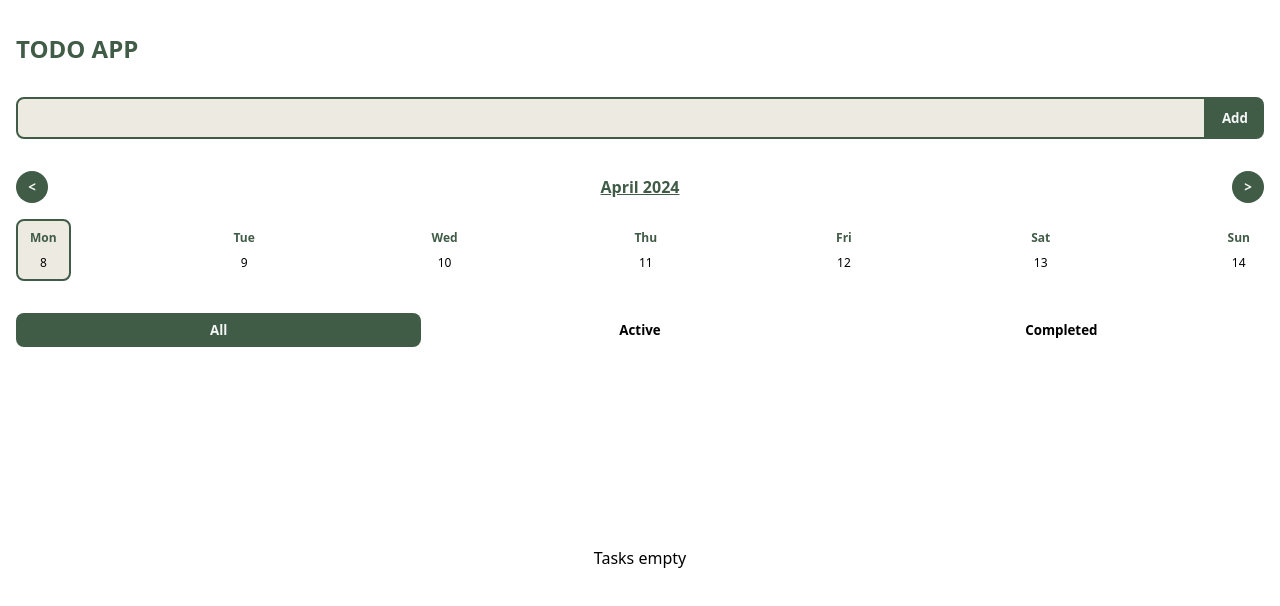
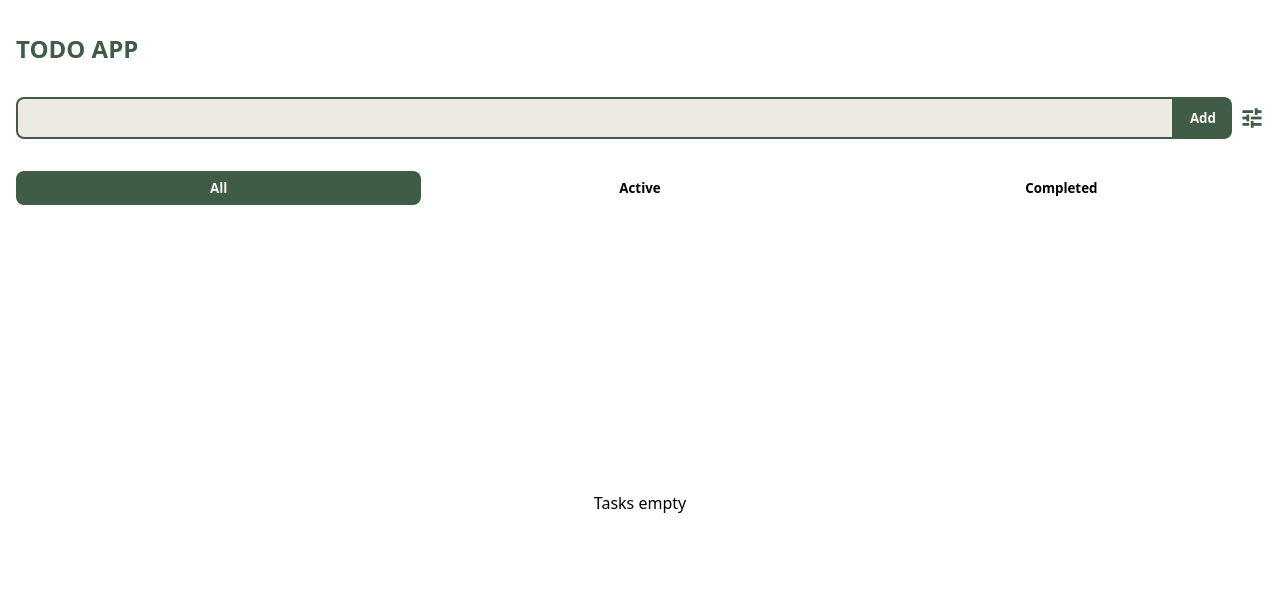
Before and after one commit to bawahirfebri/todo-app, a React (Vite) app: page / in a window 1280 px wide. Shown: the top 606 px of the page. Built offline with nearby package versions, Linux system fonts and the light colour scheme.

Commit message:
todo app. v.2.0.4

```diff
--- a/index.html
+++ b/index.html
@@ -3,6 +3,7 @@
   <head>
     <meta charset="UTF-8" />
     <!-- <link rel="icon" type="image/svg+xml" href="/vite.svg" /> -->
+    <link rel="stylesheet" href="https://fonts.googleapis.com/css2?family=Material+Symbols+Outlined:opsz,wght,FILL,GRAD@24,400,0,0" />
     <meta name="viewport" content="width=device-width, initial-scale=1.0" />
     <title>Todo App</title>
   </head>
--- a/src/App.jsx
+++ b/src/App.jsx
@@ -19,6 +19,8 @@ function App() {
   const [currentDateSelected, setCurrentDateSelected] = useState(new Date())
   const [filteredDateTasks, setFilteredDateTasks] = useState([]);
   const [isCalendarShow, setIsCalendarShow] = useState(false)
+  const [isTuneOpen, setIsTuneOpen] = useState(false);
+
 
   useEffect(() => {
     localStorage.setItem(TASKS_STORAGE_KEY, JSON.stringify(tasks));
@@ -96,6 +98,10 @@ function App() {
     setIsCalendarShow(prevState => !prevState)
   }
 
+  const handleToggleTune = () => {
+    setIsTuneOpen(prevState => !prevState)
+  }
+
   let filteredTasks = filteredDateTasks;
   if (filter === "active") {
     filteredTasks = filteredDateTasks.filter((task) => !task.completed);
@@ -112,13 +118,13 @@ function App() {
   return (
     <div className="app">
       <h1 className="todo-app">TODO APP</h1>
-      <InputTask newTask={newTask} handleInputChange={handleInputChange} handleInputKeyPress={handleInputKeyPress} handleAddTask={handleAddTask} />
+      <InputTask newTask={newTask} handleInputChange={handleInputChange} handleInputKeyPress={handleInputKeyPress} handleAddTask={handleAddTask} handleToggleTune={handleToggleTune} />
       {isCalendarShow && <Calendar handleShowCalendar={handleShowCalendar} currentDateSelected={currentDateSelected} setCurrentDateSelected={setCurrentDateSelected} tasks={tasks} />}
-      <DateTask handlePrevDate={handlePrevDate} handleNextDate={handleNextDate} handleShowCalendar={handleShowCalendar} currentDateSelected={currentDateSelected} handleFilterDateChange={handleFilterDateChange} />
+      {isTuneOpen && <DateTask handlePrevDate={handlePrevDate} handleNextDate={handleNextDate} handleShowCalendar={handleShowCalendar} currentDateSelected={currentDateSelected} handleFilterDateChange={handleFilterDateChange} />}
       <FilterTask filter={filter} handleFilterChange={handleFilterChange} />
       {tasks.length > 0 && <Progressbar progress={progress} />}
       {filteredTasks.length === 0 && <EmptyTasks />}
-      <Tasks filteredTasks={filteredTasks} handleCompleteTask={handleCompleteTask} handleDeleteTask={handleDeleteTask} />
+      {filteredTasks.length > 0 && <Tasks filteredTasks={filteredTasks} handleCompleteTask={handleCompleteTask} handleDeleteTask={handleDeleteTask} />}
     </div>
   );
 }
--- a/src/components/DateTask.jsx
+++ b/src/components/DateTask.jsx
@@ -2,9 +2,9 @@ function DateTask({handlePrevDate, handleNextDate, handleShowCalendar, currentDa
   return (
     <div className="tasks-date">
       <div className="tasks-date__navigation">
-        <button onClick={handlePrevDate}>&lt;</button>
+        <span className="material-symbols-outlined" onClick={handlePrevDate}>navigate_before</span>
         <p onClick={handleShowCalendar}>{currentDateSelected.toLocaleDateString("en-US", { month: "long", year: "numeric" })}</p>
-        <button onClick={handleNextDate}>&gt;</button>
+        <span className="material-symbols-outlined" onClick={handleNextDate}>navigate_next</span>
       </div>
       <ul className="tasks-date__week">
         {Array.from({ length: 7 }, (_, index) => {
--- a/src/components/InputTask.jsx
+++ b/src/components/InputTask.jsx
@@ -1,8 +1,11 @@
-function InputTask({newTask, handleInputChange, handleInputKeyPress, handleAddTask}) {
+function InputTask({ newTask, handleInputChange, handleInputKeyPress, handleAddTask, handleToggleTune }) {
   return (
-    <div className="task-input">
-      <input type="text" value={newTask} onChange={handleInputChange} onKeyPress={handleInputKeyPress} />
-      <button onClick={handleAddTask}>Add</button>
+    <div className="task-controls">
+      <div className="task-input">
+        <input type="text" value={newTask} onChange={handleInputChange} onKeyPress={handleInputKeyPress} />
+        <button onClick={handleAddTask}>Add</button>
+      </div>
+      <span className="material-symbols-outlined" onClick={handleToggleTune}>tune</span>
     </div>
   );
 }
--- a/src/index.css
+++ b/src/index.css
@@ -2,13 +2,11 @@
   margin: 0;
   padding: 0;
   box-sizing: border-box;
-  /* font-family: Verdana, Geneva, Tahoma, sans-serif; */
   font-family: system-ui, -apple-system, BlinkMacSystemFont, 'Segoe UI', Roboto, Oxygen, Ubuntu, Cantarell, 'Open Sans', 'Helvetica Neue', sans-serif;
   /* border: 1px solid red; */
 }
 
 .app {
-  /* background-color: blue; */
   min-height: 100vh;
   display: flex;
   flex-direction: column;
@@ -16,71 +14,29 @@
   padding: 2rem 1rem;
 }
 
+/* app title  */
+
 .todo-app {
-  /* text-align: center; */
   color: #405b46;
   font-size: 24px;
   font-weight: bolder;
 }
 
-.tasks-date {
-  display: flex;
-  flex-direction: column;
-  gap: 1rem;
+/* task controls  */
+
+.task-controls {
+  display: grid;
+  grid-template-columns: auto 24px;
+  gap: .5rem;
 }
 
-.tasks-date__navigation {
-  /* background-color: red; */
+.task-controls span {
   display: flex;
-  justify-content: space-between;
-  align-items: center;
-}
-
-.tasks-date__navigation {
-  font-weight: 700;
-}
-
-.tasks-date__navigation button {
-  width: 2rem;
-  height: 2rem;
-  cursor: pointer;
-  border-radius: 50%;
-  border: none;
-  background-color: #405b46;
-  color: #f3f6f4;
-  font-weight: 700;
-}
-
-.tasks-date__week {
-  display: flex;
-  list-style: none;
-  justify-content: space-between;
-  font-size: 12px;
-  /* font-weight: 700; */
-}
-
-#tasks-date__current {
-  border: 2px solid #405b46;
-  background-color: #edeae2;
-}
-
-.tasks-date__week li {
-  display: flex;
-  flex-direction: column;
   justify-content: center;
   align-items: center;
-  padding: .5rem .75rem;
-  gap: .5rem;
-  border-radius: .5rem;
-  cursor: pointer;
-  /* border: 2px solid red; */
-  min-width: 3rem;
-  border: 2px solid transparent;
-}
-
-.task-date__day {
+  font-size: 24px;
+  color: #405b46;
   font-weight: 700;
-  color: #405b46;
 }
 
 .task-input {
@@ -110,8 +66,63 @@
   font-weight: 700;
 }
 
+.tasks-date {
+  display: flex;
+  flex-direction: column;
+  gap: 1rem;
+}
+
+.tasks-date__navigation {
+  display: flex;
+  justify-content: space-between;
+  align-items: center;
+}
+
+.tasks-date__navigation {
+  font-weight: 700;
+}
+
+.tasks-date__navigation span {
+  cursor: pointer;
+  color: #405b46;
+  font-weight: 700;
+  font-size: 24px;
+}
+
+.tasks-date__week {
+  display: flex;
+  list-style: none;
+  justify-content: space-between;
+  font-size: 12px;
+  overflow-x: scroll;
+}
+
+#tasks-date__current {
+  border: 2px solid #405b46;
+  background-color: #edeae2;
+}
+
+.tasks-date__week li {
+  display: flex;
+  flex-direction: column;
+  justify-content: center;
+  align-items: center;
+  padding: .5rem .75rem;
+  gap: .5rem;
+  border-radius: .5rem;
+  cursor: pointer;
+  min-width: 3rem;
+  border: 2px solid transparent;
+}
+
+.task-date__day {
+  font-weight: 700;
+  color: #405b46;
+}
+
+/* tasks */
+
 .tasks-empty {
-  /* background-color: red; */
   height: 100%;
   flex-grow: 1;
   display: flex;
```
